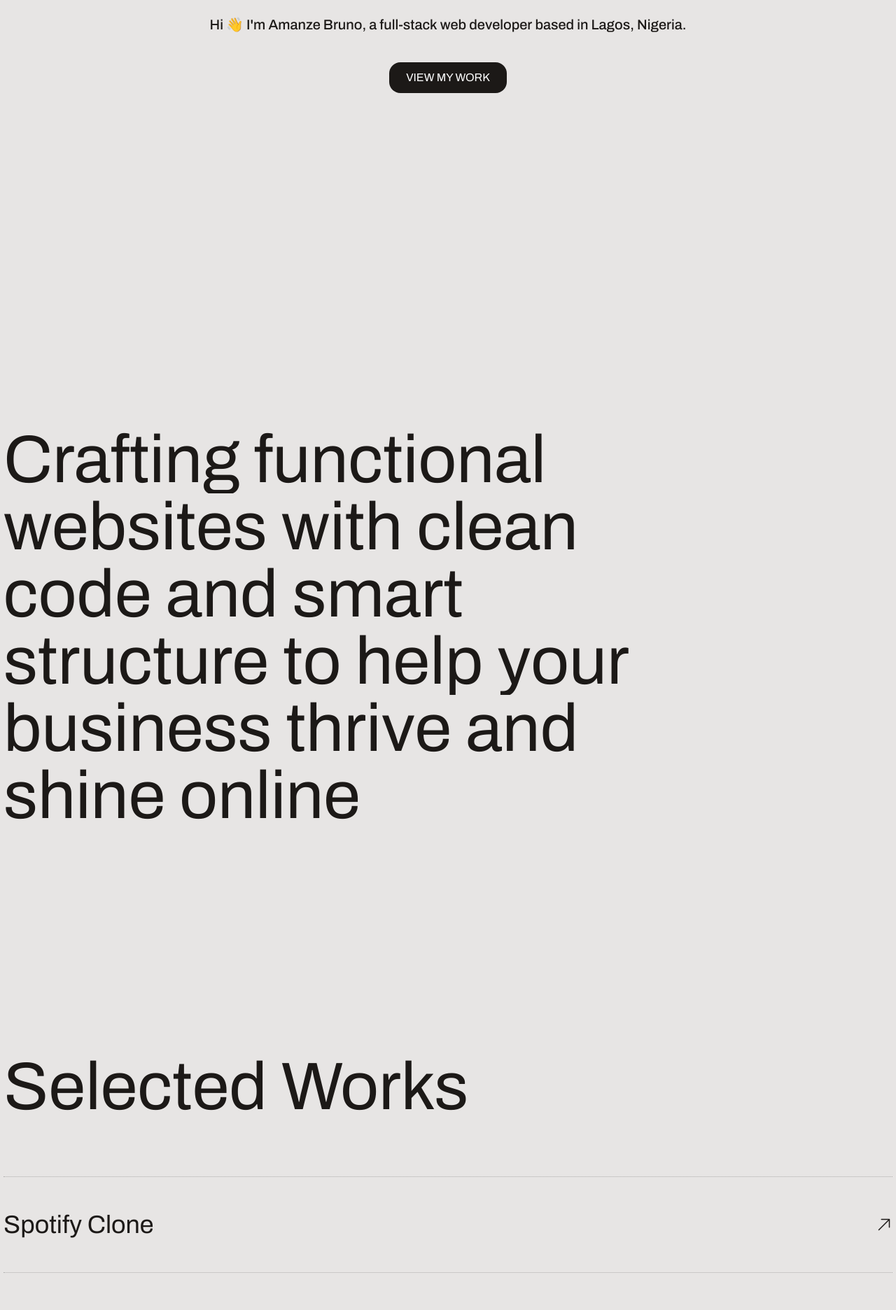
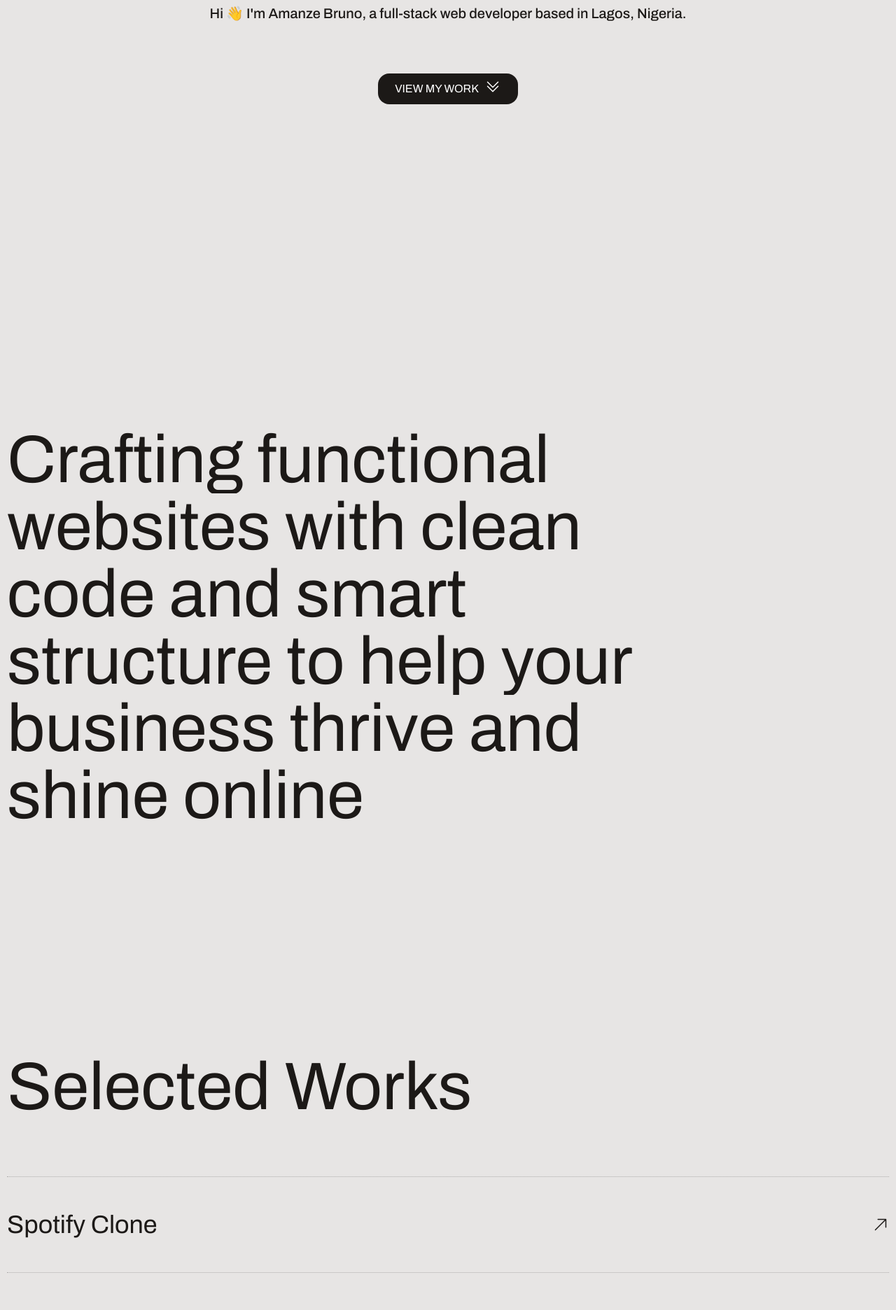
Before and after one commit to amanzecodes/port-v1, a Next.js app: page / in a window 1280 px wide. Shown: the part 431-2303 px from the top of the page at 70% size. Built offline with nearby package versions, Linux system fonts and the light colour scheme.

Commit message:
done with the project section animation

```diff
--- a/src/app/components/Header.tsx
+++ b/src/app/components/Header.tsx
@@ -1,7 +1,8 @@
 const Header = () => {
-
   return (
-    <header className={`fixed top-0 left-0 w-full z-30 backdrop-blur-md bg-white/30 shadow-md transition-colors duration-300`}>
+    <header
+      className={`fixed top-0 left-0 w-full z-30 backdrop-blur-md bg-white/30 shadow-md transition-colors duration-300`}
+    >
       <div className="flex items-center justify-between w-full mx-auto px-4 sm:px-6 py-3">
         <a
           href="/"
@@ -10,9 +11,7 @@ const Header = () => {
           Amanze Bruno.
         </a>
         <div className="flex flex-row gap-6 items-center">
-          <div
-            className="border rounded-full p-2 cursor-pointer hover:bg-stone-900 transition border-stone-500 text-black"
-          >
+          <div className="border rounded-full p-2 cursor-pointer hover:bg-stone-900 hover:text-stone-200 transition-all duration-500 border-stone-500 text-black">
             <svg
               xmlns="http://www.w3.org/2000/svg"
               width="24"
@@ -27,7 +26,7 @@ const Header = () => {
           <div className="hidden md:flex justify-center items-center">
             <a
               href="mailto:brunoamanze67@gmail.com"
-              className="px-6 h-11 flex items-center justify-center border-2 rounded-2xl transition border-stone-400 text-black hover:bg-stone-900 hover:text-white`"
+              className="px-6 h-11 flex items-center justify-center border-2 rounded-2xl transition border-stone-400 text-black hover:bg-stone-900 hover:text-white"
             >
               Contact me
             </a>
--- a/src/app/components/Hero.tsx
+++ b/src/app/components/Hero.tsx
@@ -24,7 +24,7 @@ const Hero = () => {
   }, []);
 
   return (
-    <section className="flex items-center justify-center px-4 sm:px-6 md:px-8 lg:px-12 min-h-screen text-center">
+    <section id="hero" className="flex items-center justify-center px-4 sm:px-6 md:px-8 lg:px-12 min-h-screen text-center">
       <div className="w-full max-w-4xl container">
         <motion.h1
           initial={{ opacity: 0 }}
@@ -41,7 +41,8 @@ const Hero = () => {
           ref={textScope}
           className="font-medium text-lg sm:text-xl mt-4 sm:mt-6"
         >
-          Hi 👋 I&apos;m Amanze Bruno, a full-stack web developer based in Lagos, Nigeria.
+          Hi 👋 I&apos;m Amanze Bruno, a full-stack web developer based in
+          Lagos, Nigeria.
         </motion.p>
         <motion.div
           initial={{ opacity: 0 }}
@@ -51,9 +52,32 @@ const Hero = () => {
         >
           <a
             href="#projects"
-            className="bg-stone-900 h-11 px-6 uppercase flex items-center justify-center gap-2 rounded-2xl text-white hover:bg-stone-800 transition"
+            className="bg-stone-900 h-11 px-6 mt-8 uppercase flex items-center justify-center gap-2 rounded-2xl text-white hover:bg-stone-800 transition"
           >
-            View my work
+            View my work{" "}
+            <motion.svg
+              xmlns="http://www.w3.org/2000/svg"
+              fill="none"
+              viewBox="0 0 24 24"
+              strokeWidth="1.5"
+              stroke="currentColor"
+              className="size-6"
+              animate={{
+                y: [0, -3, 0], // Move up and down
+              }}
+              transition={{
+                duration: 1.5, // 1-second loop
+                repeat: Infinity,
+                repeatType: "loop",
+                ease: "easeInOut",
+              }}
+            >
+              <path
+                strokeLinecap="round"
+                strokeLinejoin="round"
+                d="m4.5 5.25 7.5 7.5 7.5-7.5m-15 6 7.5 7.5 7.5-7.5"
+              />
+            </motion.svg>
           </a>
         </motion.div>
       </div>
--- a/src/app/components/Intro.tsx
+++ b/src/app/components/Intro.tsx
@@ -30,8 +30,8 @@ const Intro: FC = () => {
 
   return (
     <section id="intro" className="py-24 mt-12 md:py-32 lg:py-40 md:mt-16 lg:mt-20" ref={scope}>
-      <div className="container">
-        <h2 className="text-3xl md:text-6xl lg:text-8xl lg:w-[80%] font-normal ">
+      <div className="container text-wrap">
+        <h2 className="text-3xl md:text-6xl lg:text-8xl lg:w-[80%] font-normal leading-tight">
           Crafting functional websites with clean code and smart structure to
           help your business thrive and shine online
         </h2>
--- a/src/app/components/Projects.tsx
+++ b/src/app/components/Projects.tsx
@@ -29,18 +29,29 @@ const Projects: FC = () => {
               <div className="absolute bottom-0 left-0 w-full h-0 group-hover/project:h-full transition-all duration-700 bg-stone-300"></div>
               <div className="relative">
                 <div className="aspect-video md:hidden relative overflow-hidden rounded-lg">
-
                   <Image
                     src={image}
                     alt={name}
-                    className="size-full object-cover rounded-2xl border border-gray-200 shadow-md transition-transform duration-300 hover:scale-105"
+                    className="size-full object-cover border border-gray-200 shadow-md transition-transform duration-300 hover:scale-105"
                   />
 
                   <div className="absolute inset-0 bg-gradient-to-b from-transparent to-black/20 rounded-lg"></div>
                 </div>
 
-                <div className="mt-8 md:mt-0 flex justify-between items-center">
+                <div className="mt-8 md:mt-0 flex justify-between items-center md:grid md:[grid-template-columns:1fr_300px_max-content] md:gap-8">
+                  <div className="lg:group-hover/project:pl-8 transition-all duration-700">
                     <h3 className="text-2xl md:text-3xl lg:text-4xl">{name}</h3>
+                  </div>
+                  <div className="relative">
+                    <div className="absolute aspect-video w-full top-1/2 -translate-y-1/2 opacity-0 scale-90 group-hover/project:opacity-100 group-hover/project:scale-100 lg:group-hover/project:scale-110 transition-all duration-500 z-10">
+                      <Image
+                        src={image}
+                        alt={name}
+                        className="size-full object-cover border border-gray-200 shadow-md transition-transform duration-300 hover:scale-105"
+                      />
+                    </div>
+                  </div>
+                  <div className="lg:group-hover/project:pr-8 transition-all duration-700">
                     <div className="size-6 overflow-hidden">
                       <div className="h-6 w-12 flex group-hover/project:-translate-x-1/2 transition-transform duration-300">
                         <svg
@@ -75,6 +86,7 @@ const Projects: FC = () => {
                     </div>
                   </div>
                 </div>
+              </div>
             </a>
           ))}
         </div>
--- a/tailwind.config.ts
+++ b/tailwind.config.ts
@@ -39,7 +39,7 @@ module.exports = {
         padding: {
           DEFAULT: "10px", // Reduced padding
           sm: "5px",        // Slightly more on small screens
-          lg: "5px",        // Adjust for larger screens
+          lg: "10px",        // Adjust for larger screens
         },
       },
 
```
Lines whose indentation alone changed are shown as unchanged.
